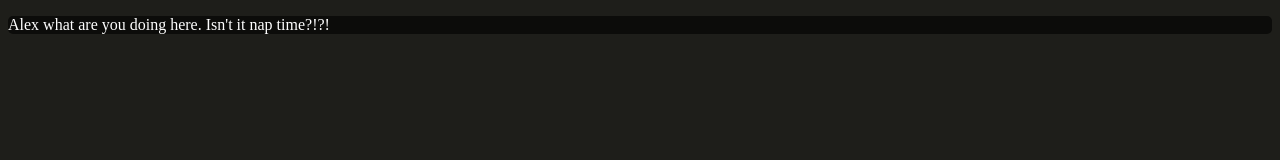
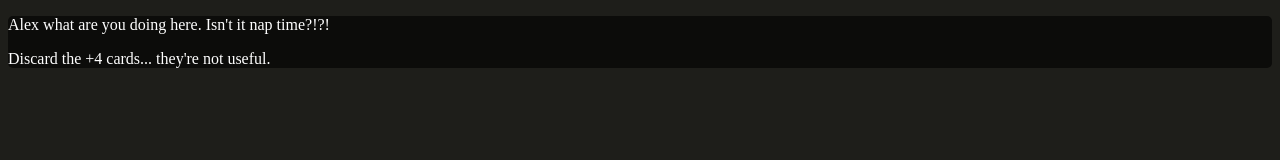
Before and after one commit to jswill/jswill.github.io, a plain HTML site: page index.html in a window 1280 px wide. Drawn offline with Linux system fonts and the light colour scheme.

Commit message:
Update index.html

```diff
--- a/index.html
+++ b/index.html
@@ -26,6 +26,7 @@
 
   <div id="container" class="container">
     <p>Alex what are you doing here. Isn't it nap time?!?!</p>
+    <p>Discard the +4 cards... they're not useful.</p>
   </div> <!--! end of #container -->
 
   <footer>
```
